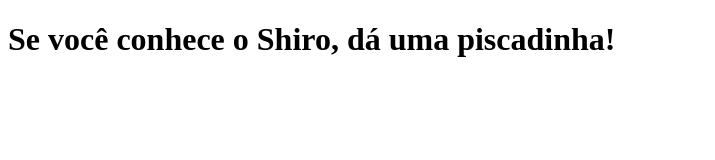
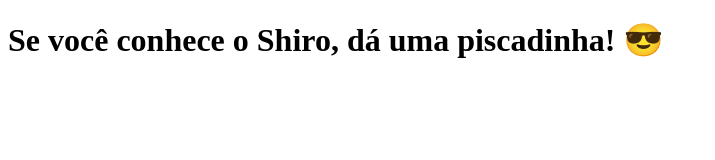
Before and after one commit to yuriv15/clone-tabnews, a Next.js app: page / in a window 1280 px wide. Shown: the top 160 px of the page, without its empty margins (0-715 px from the left). Built offline with nearby package versions, Linux system fonts and the light colour scheme.

Commit message:
modifica a frase inicial

```diff
--- a/pages/index.js
+++ b/pages/index.js
@@ -1,5 +1,5 @@
 function Home() {
-    return <h1>Se você conhece o Shiro, dá uma piscadinha!</h1>
+    return <h1>Se você conhece o Shiro, dá uma piscadinha! 😎</h1>
 }
 
 export default Home;
```
